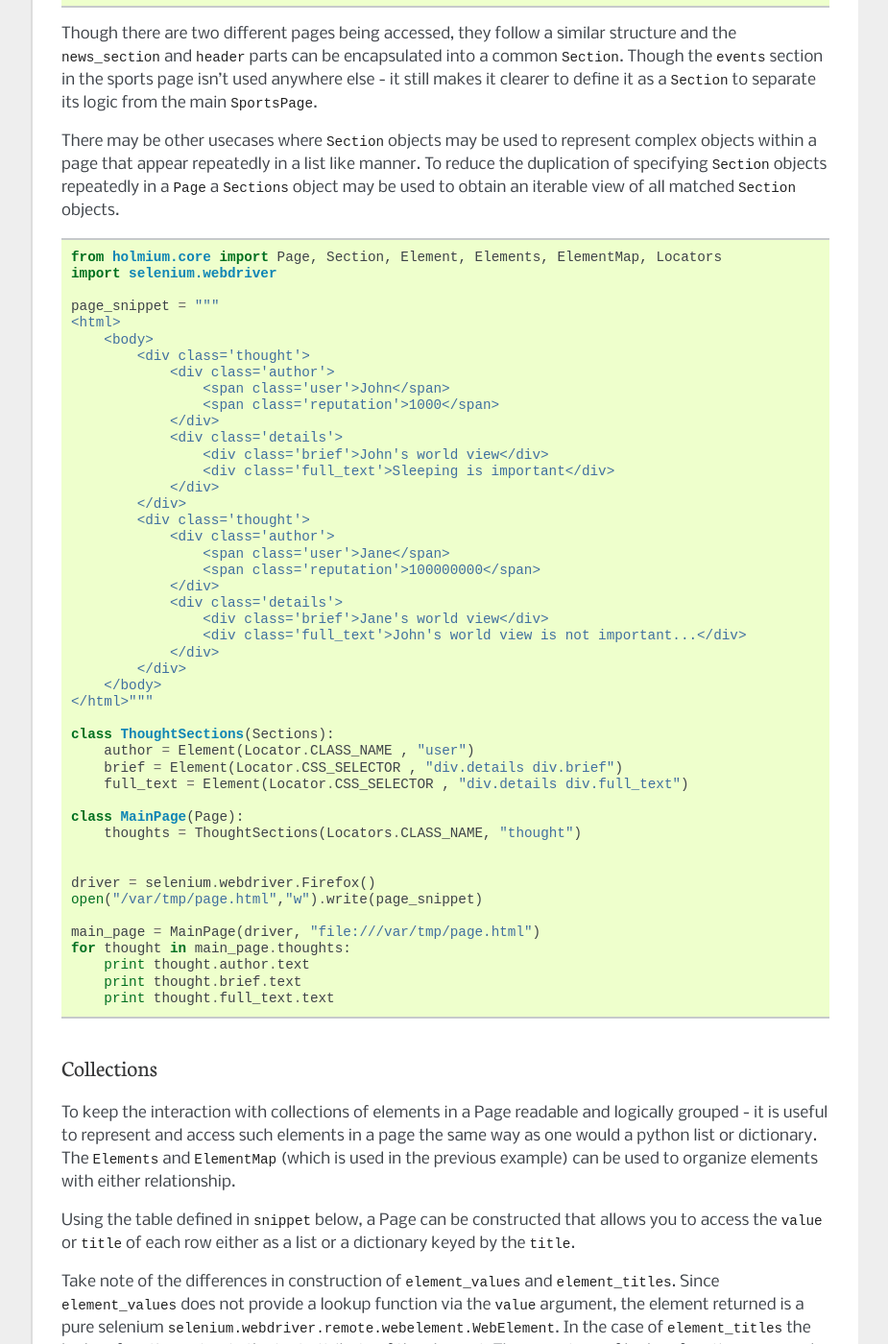
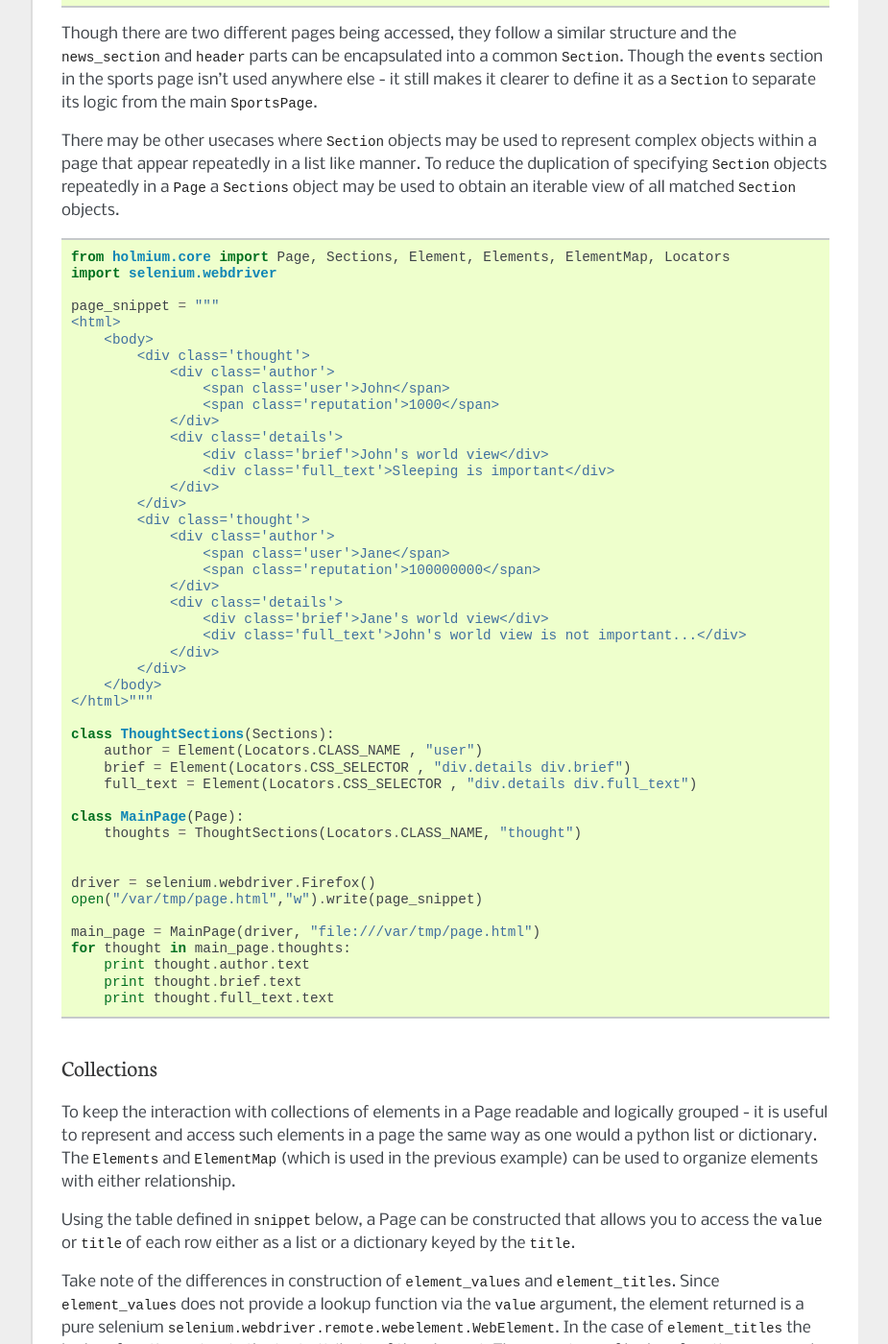
Before and after one commit to alisaifee/holmium.core, a Sphinx documentation site: the page built from doc/source/usage.rst, in a window 1280 px wide and 1400 px high, scrolled down 3604 px. Shown: the whole window at 96% size, without its empty margins (198-1123 px from the left). Built offline with Sphinx 7.4.7, drawn with Linux system fonts in a browser that asks for light colours; formulas are drawn with MathJax 3; the version number could not be read and is left out.

Commit message:
typo in usage doc

```diff
--- a/doc/source/usage.rst
+++ b/doc/source/usage.rst
@@ -193,7 +193,7 @@ of all matched :class:`Section` objects.
 
 .. code-block:: python
 
-    from holmium.core import Page, Section, Element, Elements, ElementMap, Locators
+    from holmium.core import Page, Sections, Element, Elements, ElementMap, Locators
     import selenium.webdriver
 
     page_snippet = """
@@ -223,9 +223,9 @@ of all matched :class:`Section` objects.
     </html>"""
 
     class ThoughtSections(Sections):
-        author = Element(Locator.CLASS_NAME , "user")
-        brief = Element(Locator.CSS_SELECTOR , "div.details div.brief")
-        full_text = Element(Locator.CSS_SELECTOR , "div.details div.full_text")
+        author = Element(Locators.CLASS_NAME , "user")
+        brief = Element(Locators.CSS_SELECTOR , "div.details div.brief")
+        full_text = Element(Locators.CSS_SELECTOR , "div.details div.full_text")
 
     class MainPage(Page):
         thoughts = ThoughtSections(Locators.CLASS_NAME, "thought")
```
